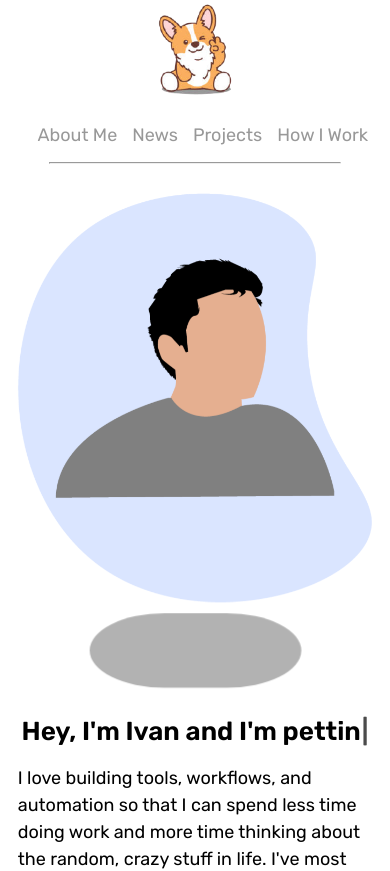
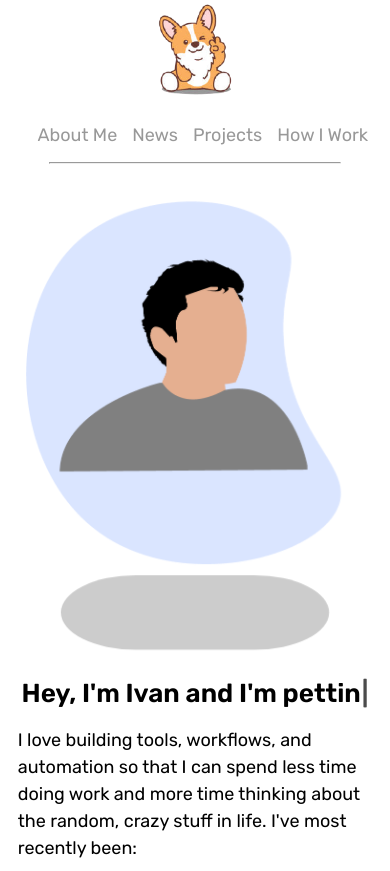
Before and after one commit to zhaovan/personal-site, a Next.js app: page / in a window 390 px wide. Shown: the top 871 px of the page. Built offline with nearby package versions, Linux system fonts and the light colour scheme.

Commit message:
animation updates

```diff
--- a/styles/Home.module.css
+++ b/styles/Home.module.css
@@ -56,7 +56,9 @@
         flex-direction: column;
     }
     .photo {
-        width: 100%;
+        width: 70% !important;
+        align-self: center;
+        margin-left: 12.5%;
     }
     .oval {
         max-width: 60%;
@@ -102,12 +104,12 @@
 }
 
 .oval {
-    width: 350px;
+    width: 450px;
     height: 75px;
 
     border-radius: 100px / 50px;
     background: #000;
-    opacity: 0.3;
+    opacity: 0.2;
     z-index: -1;
     -webkit-animation: squish 1s infinite alternate;
     animation: squish 1s infinite alternate;
@@ -142,7 +144,7 @@
         flex-direction: column-reverse;
     }
     .photo {
-        width: 50%;
+        width: 100%;
         align-self: center;
     }
     .tabletDiv {
--- a/styles/Navbar.module.css
+++ b/styles/Navbar.module.css
@@ -61,6 +61,7 @@
 
 .listStyle {
     list-style: none;
+    min-width: 100%;
     /* align-self: flex-end" */
 }
 
```
